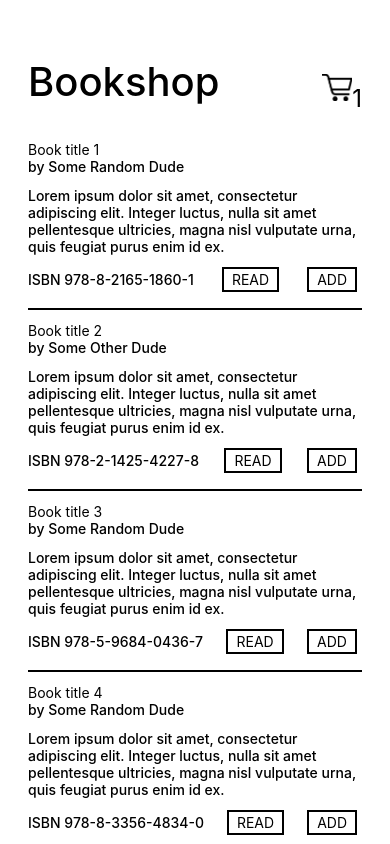
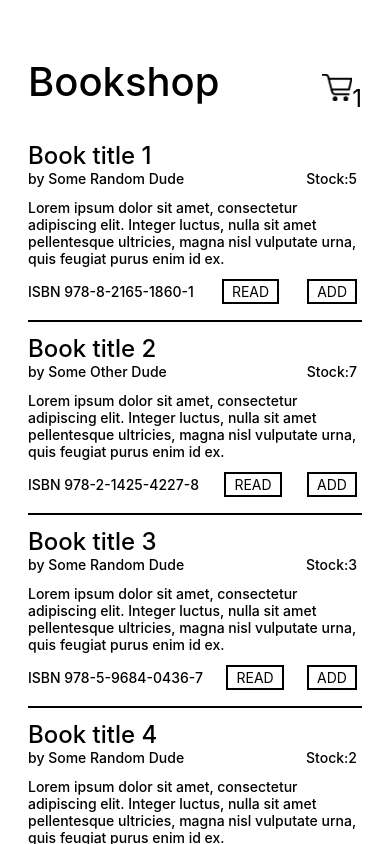
Before and after one commit to Stijn-Houwelijckx/Challenge2, a React Native app: screen / in a window 390 px wide. Built offline with nearby package versions, Linux system fonts and the light colour scheme.

Commit message:
Added stock counter to the book items

```diff
--- a/App.js
+++ b/App.js
@@ -18,6 +18,7 @@ const books = [
     bookDescription:
       "Lorem ipsum dolor sit amet, consectetur adipiscing elit. Integer luctus, nulla sit amet pellentesque ultricies, magna nisl vulputate urna, quis feugiat purus enim id ex.",
     bookISBN: "ISBN 978-8-2165-1860-1",
+    bookStock: "5",
   },
   {
     bookTitle: "Book title 2",
@@ -25,6 +26,7 @@ const books = [
     bookDescription:
       "Lorem ipsum dolor sit amet, consectetur adipiscing elit. Integer luctus, nulla sit amet pellentesque ultricies, magna nisl vulputate urna, quis feugiat purus enim id ex.",
     bookISBN: "ISBN 978-2-1425-4227-8",
+    bookStock: "7",
   },
   {
     bookTitle: "Book title 3",
@@ -32,6 +34,7 @@ const books = [
     bookDescription:
       "Lorem ipsum dolor sit amet, consectetur adipiscing elit. Integer luctus, nulla sit amet pellentesque ultricies, magna nisl vulputate urna, quis feugiat purus enim id ex.",
     bookISBN: "ISBN 978-5-9684-0436-7",
+    bookStock: "3",
   },
   {
     bookTitle: "Book title 4",
@@ -39,6 +42,7 @@ const books = [
     bookDescription:
       "Lorem ipsum dolor sit amet, consectetur adipiscing elit. Integer luctus, nulla sit amet pellentesque ultricies, magna nisl vulputate urna, quis feugiat purus enim id ex.",
     bookISBN: "ISBN 978-8-3356-4834-0",
+    bookStock: "2",
   },
 ];
 
@@ -49,6 +53,7 @@ export default function App() {
       bookAuthor={itemData.item.bookAuthor}
       bookDescription={itemData.item.bookDescription}
       bookISBN={itemData.item.bookISBN}
+      bookStock={itemData.item.bookStock}
       onTitlePress={() => bookTitlePressedHandler(itemData.item.bookTitle)}
     />
   );
--- a/components/AddBtn.js
+++ b/components/AddBtn.js
@@ -3,7 +3,7 @@ import { StyleSheet, Text, View, TouchableOpacity } from "react-native";
 
 const AddBtn = (props) => {
   return (
-    <TouchableOpacity onPress={props.onBookRead}>
+    <TouchableOpacity onPress={props.onBookAdd}>
       <View style={styles.button}>
         <Text style={[styles.buttonText, styles.text]}>{props.btnText}</Text>
       </View>
--- a/components/BookItem.js
+++ b/components/BookItem.js
@@ -15,11 +15,20 @@ const BookItem = (props) => {
 
   return (
     <View style={styles.bookItem}>
-      <TouchableOpacity style={styles.bookTitle} onPress={props.onTitlePress}>
-        <Text>{props.bookTitle}</Text>
+      <TouchableOpacity onPress={props.onTitlePress}>
+        <Text style={styles.bookTitle}>{props.bookTitle}</Text>
       </TouchableOpacity>
 
-      <Text style={[styles.bookAuthor, styles.text]}>{props.bookAuthor}</Text>
+      <View style={styles.bookItemTopContainer}>
+        <Text style={[styles.bookAuthor, styles.text]}>{props.bookAuthor}</Text>
+        <View style={styles.stockContainer}>
+          <Text style={[styles.bookStock, styles.text]}>Stock:</Text>
+          <Text style={[styles.bookStockCounter, styles.text]}>
+            {props.bookStock}
+          </Text>
+        </View>
+      </View>
+
       <Text style={[styles.bookDescription, styles.text]}>
         {props.bookDescription}
       </Text>
@@ -27,7 +36,7 @@ const BookItem = (props) => {
       <View style={styles.bookItemBottomContainer}>
         <Text style={[styles.isbnNumber, styles.text]}>{props.bookISBN}</Text>
         <ReadBtn btnText="READ" onBookRead={bookReadHandler} />
-        <AddBtn btnText="ADD" onBookRead={bookAddHandler} />
+        <AddBtn btnText="ADD" onBookAdd={bookAddHandler} />
       </View>
     </View>
   );
@@ -51,6 +60,15 @@ const styles = StyleSheet.create({
     fontWeight: "500",
   },
 
+  bookItemTopContainer: {
+    flexDirection: "row",
+    justifyContent: "space-between",
+  },
+
+  stockContainer: {
+    flexDirection: "row",
+  },
+
   bookDescription: {
     marginVertical: 12,
   },
```
